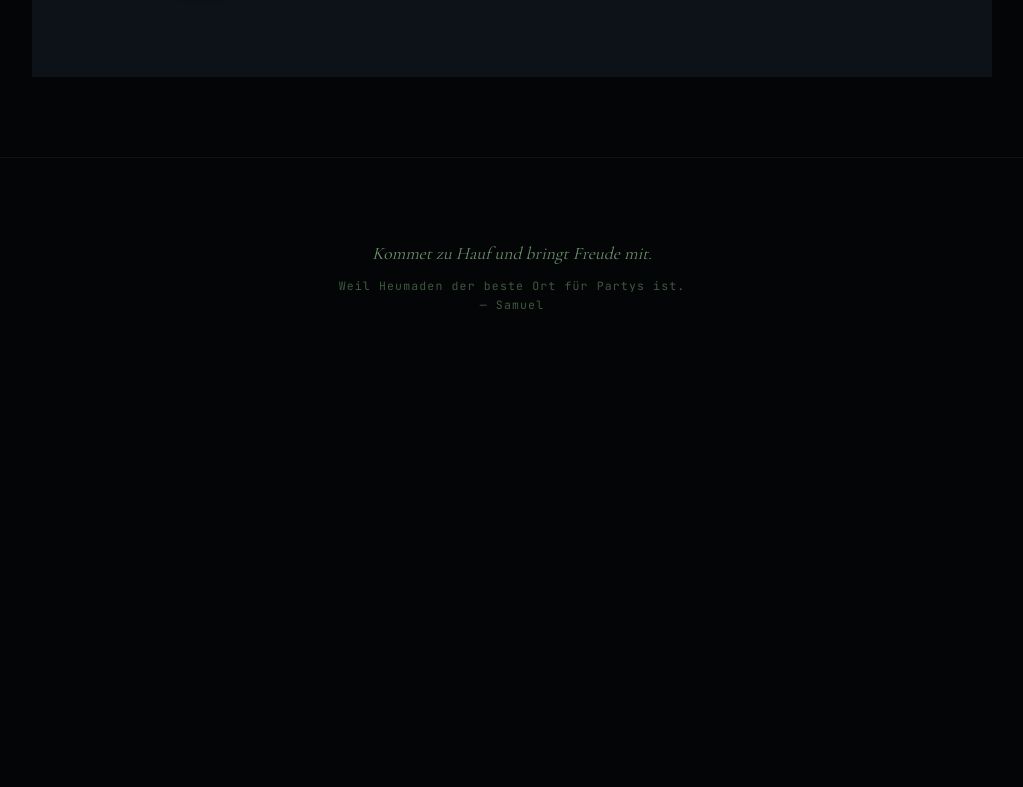
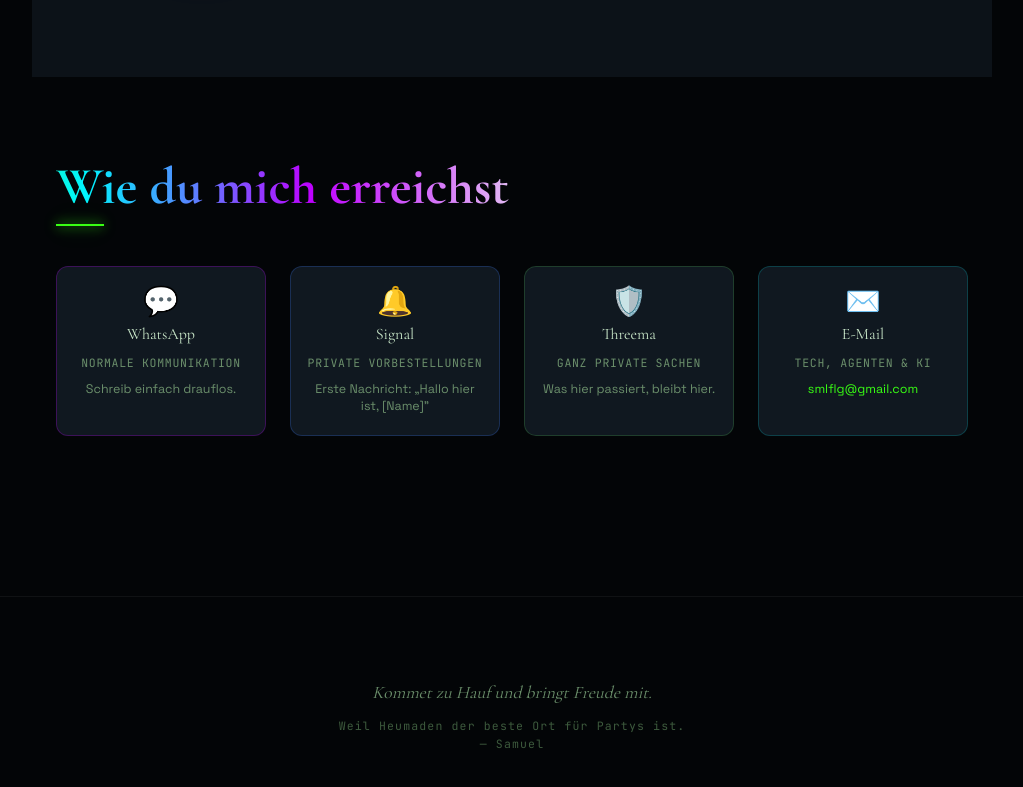
Before and after one commit to smlfg/heumaden-lenzzauber, a plain HTML site: page index.html in a window 1280 px wide. Shown: the part 7058-7845 px from the top of the page, without its empty margins (128-1151 px from the left). Before the commit the page ends 7452 px from the top, so only its background shows below. Drawn offline with nearby package versions, Linux system fonts and the light colour scheme; no server answers.

Commit message:
Add kontakt section: 4 kommunikationswege (WhatsApp, Signal, Threema, E-Mail) als Karten

```diff
--- a/css/style.css
+++ b/css/style.css
@@ -3029,6 +3029,91 @@
 }
 
 /* ═══════════════════════════════════════════════════════════
+   KOMMUNIKATION — Contact Cards
+══════════════════════════════════════════════════════════ */
+
+.komm {
+  padding: var(--space-xl) var(--space-md);
+  max-width: 960px;
+  margin: 0 auto;
+}
+
+.komm-grid {
+  display: flex;
+  flex-wrap: wrap;
+  gap: var(--space-md);
+  justify-content: center;
+}
+
+.komm-card {
+  flex: 1 1 200px;
+  max-width: 220px;
+  display: flex;
+  flex-direction: column;
+  align-items: center;
+  text-align: center;
+  gap: 0.35rem;
+  padding: 1.2rem 1rem;
+  background: var(--bg-card);
+  border-radius: var(--radius-md);
+  border: 1px solid rgba(255, 255, 255, 0.07);
+  transition: border-color 0.2s, transform 0.2s;
+}
+
+.komm-card:hover {
+  transform: translateY(-2px);
+}
+
+.komm-icon {
+  font-size: 1.8rem;
+  line-height: 1;
+}
+
+.komm-name {
+  font-family: var(--font-display);
+  font-size: 1rem;
+  color: var(--text);
+}
+
+.komm-use {
+  font-size: 0.72rem;
+  font-family: var(--font-mono);
+  text-transform: uppercase;
+  letter-spacing: 0.06em;
+  color: var(--text-dim);
+}
+
+.komm-msg {
+  font-size: 0.78rem;
+  color: var(--text-dim);
+  margin-top: 0.2rem;
+  line-height: 1.4;
+}
+
+.komm-mail {
+  color: var(--acid);
+  text-decoration: none;
+  word-break: break-all;
+}
+
+.komm-mail:hover {
+  text-decoration: underline;
+}
+
+/* Card accent borders */
+.komm-card--wa  { border-color: rgba(191, 0, 255, 0.25); }
+.komm-card--wa:hover { border-color: rgba(191, 0, 255, 0.5); }
+
+.komm-card--signal { border-color: rgba(58, 118, 240, 0.25); }
+.komm-card--signal:hover { border-color: rgba(58, 118, 240, 0.5); }
+
+.komm-card--threema { border-color: rgba(76, 175, 80, 0.25); }
+.komm-card--threema:hover { border-color: rgba(76, 175, 80, 0.5); }
+
+.komm-card--mail { border-color: rgba(0, 245, 255, 0.18); }
+.komm-card--mail:hover { border-color: rgba(0, 245, 255, 0.38); }
+
+/* ═══════════════════════════════════════════════════════════
    FOOTER — updated
 ══════════════════════════════════════════════════════════ */
 
--- a/index.html
+++ b/index.html
@@ -891,6 +891,37 @@
     </div>
   </section>
 
+  <!-- ═══════════════════════════════════ KONTAKT / KOMMUNIKATION ═══════════════════════════════════ -->
+  <section class="komm" id="komm">
+    <h2 class="section-title">Wie du mich erreichst</h2>
+    <div class="komm-grid">
+      <div class="komm-card komm-card--wa">
+        <span class="komm-icon">💬</span>
+        <span class="komm-name">WhatsApp</span>
+        <span class="komm-use">Normale Kommunikation</span>
+        <span class="komm-msg">Schreib einfach drauflos.</span>
+      </div>
+      <div class="komm-card komm-card--signal">
+        <span class="komm-icon">🔔</span>
+        <span class="komm-name">Signal</span>
+        <span class="komm-use">Private Vorbestellungen</span>
+        <span class="komm-msg">Erste Nachricht: „Hallo hier ist, [Name]"</span>
+      </div>
+      <div class="komm-card komm-card--threema">
+        <span class="komm-icon">🛡️</span>
+        <span class="komm-name">Threema</span>
+        <span class="komm-use">Ganz private Sachen</span>
+        <span class="komm-msg">Was hier passiert, bleibt hier.</span>
+      </div>
+      <div class="komm-card komm-card--mail">
+        <span class="komm-icon">✉️</span>
+        <span class="komm-name">E-Mail</span>
+        <span class="komm-use">Tech, Agenten & KI</span>
+        <span class="komm-msg"><a href="mailto:smlflg@gmail.com" class="komm-mail">smlflg@gmail.com</a></span>
+      </div>
+    </div>
+  </section>
+
   <!-- ═══════════════════════════════════ FOOTER ═══════════════════════════════════ -->
   <footer class="footer" id="footer">
     <p class="footer-closing">Kommet zu Hauf und bringt Freude mit.</p>
```
